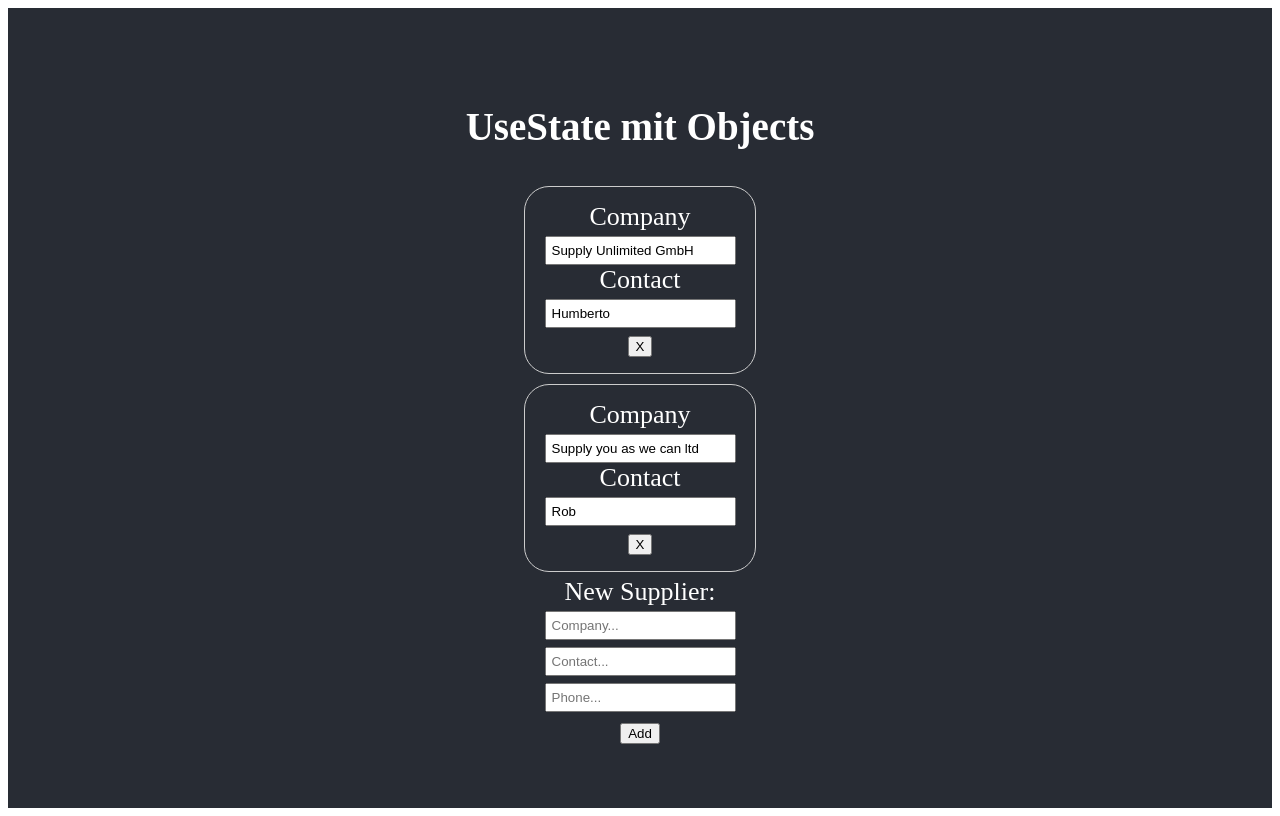
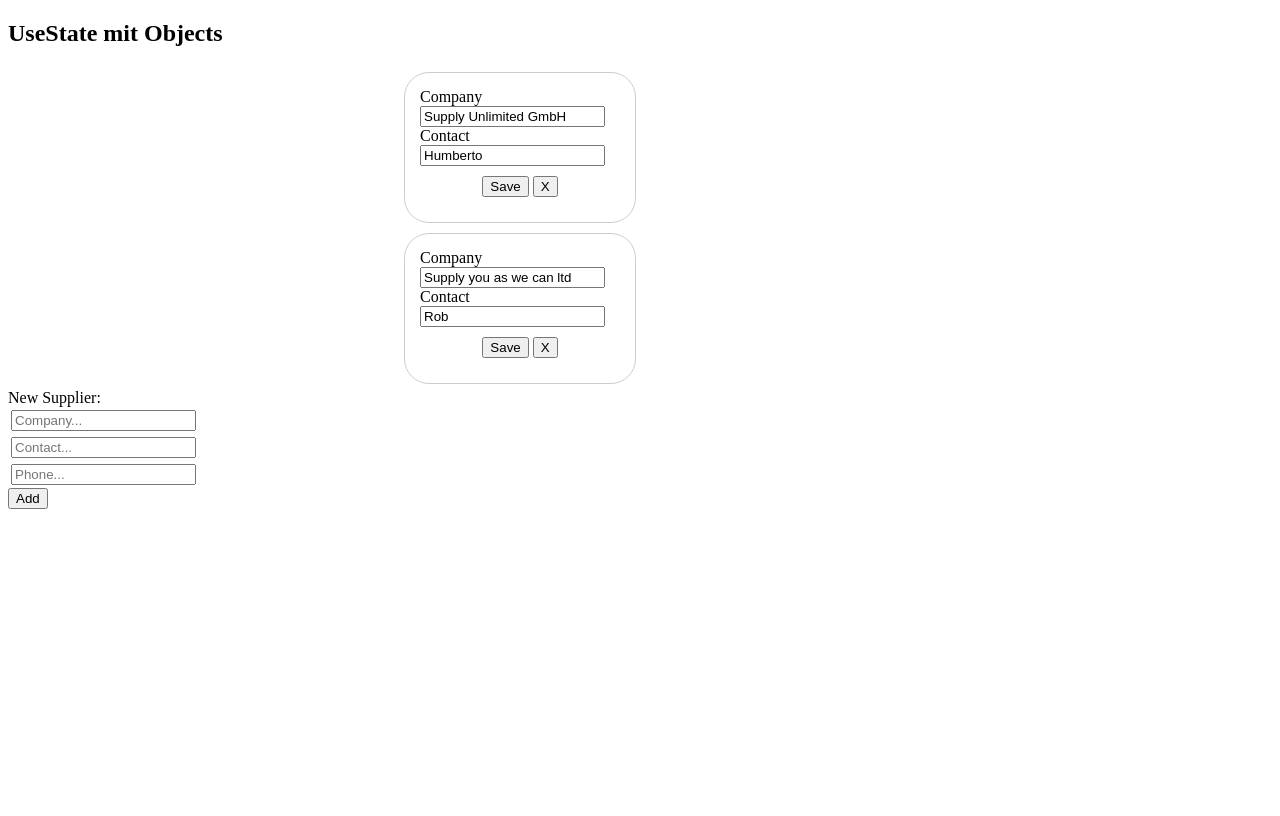
Before and after one commit to Pierluigi10/2_useState_objects, a React (Create React App) app: page / in a window 1280 px wide. Built offline with nearby package versions, Linux system fonts and the light colour scheme.

Commit message:
Implemented updating of suppliers

```diff
--- a/src/App.css
+++ b/src/App.css
@@ -1,34 +1,3 @@
-.App {
-  text-align: center;
-}
-.App-header {
-  background-color: #282c34;
-  min-height: 100vh;
-  display: flex;
-  flex-direction: column;
-  align-items: center;
-  justify-content: center;
-  font-size: calc(10px + 2vmin);
-  color: white;
-}
-.App-link {
-  color: #61dafb;
-}
-/* form {
-  display: flex;
-  flex-direction: column;
-  justify-content: center;
-  align-items: center;
-  width: 100%;
-  height: 50vh;
-}
-*/
-
-input {
-  padding: 5px;
-  width: max-content;
-}
-
 form {
   width: 80vw;
   display: flex;
@@ -37,7 +6,6 @@
 /* form div {
   display: flex;
 } */
-
 .supplier-card {
   width: 200px;
   margin: 5px;
@@ -45,7 +13,6 @@
   border: 1px solid #ccc;
   border-radius: 25px;
 }
-
 .frmAdd {
   display: block;
 }
@@ -53,3 +20,11 @@
 .frmAdd input {
   margin: 3px;
 }
+
+.actions {
+  display: flex;
+  justify-content: center;
+}
+.actions button {
+  margin: 10px 2px;
+}
--- a/src/App.js
+++ b/src/App.js
@@ -1,73 +1,88 @@
-import { useState } from 'react';
-import './App.css';
-import SupplierCard from './components/SupplierCard';
-
+import { useState } from "react";
+import "./App.css";
+import SupplierCard from "./components/SupplierCard";
 function App() {
-
   const supplierDefault = {
     company: "",
     contact: "",
-    phone: ""
-  }
-  const [supplierNew, setSupplierNew] = useState( supplierDefault )
-
+    phone: "",
+  };
+  const [supplierNew, setSupplierNew] = useState(supplierDefault);
   const [suppliers, setSuppliers] = useState([
-    { _id: "s1", company: "Supply Unlimited GmbH", contact: "Humberto", phone: "+4912345" },
-    { _id: "s2", company: "Supply you as we can ltd", contact: "Rob", phone: "+496789"  }
-  ])
-
+    {
+      _id: "s1",
+      company: "Supply Unlimited GmbH",
+      contact: "Humberto",
+      phone: "+4912345",
+    },
+    {
+      _id: "s2",
+      company: "Supply you as we can ltd",
+      contact: "Rob",
+      phone: "+496789",
+    },
+  ]);
   // add new suppliers
   const addSupplier = (e) => {
-    e.preventDefault() // prevent that page is reloaded
-    console.log( "New supplier to add:", supplierNew )
-
+    e.preventDefault(); // prevent that page is reloaded
+    console.log("New supplier to add:", supplierNew);
     // create copy of OLD entries and merge with NEW entry
-    const suppliersNew = [...suppliers, { ...supplierNew, _id: Date.now().toString() }]
-
+    const suppliersNew = [
+      ...suppliers,
+      { ...supplierNew, _id: Date.now().toString() },
+    ];
     // update supplier list and trigger re-render
-    setSuppliers( suppliersNew )
-    setSupplierNew( supplierDefault ) // clear supplier add form
-  }
-
-  // update existing supplier
-  const updateSupplier = () => {
-
-  }
-
+    setSuppliers(suppliersNew);
+    setSupplierNew(supplierDefault); // clear supplier add form
+  };
 
   // RENDER LIST of suppliers
   const jsxSuppliers = suppliers.map((supplier) => (
     <SupplierCard
-      suppliers={ suppliers }
+      suppliers={suppliers}
       supplier={supplier}
-      setSuppliers={ setSuppliers }
-      key={ supplier._id }
+      setSuppliers={setSuppliers}
+      key={supplier._id}
     />
-  ))
-
+  ));
   return (
     <div className="App">
       <header className="App-header">
         <h2>UseState mit Objects</h2>
-        { jsxSuppliers }
+        {jsxSuppliers}
         <div>
           {/* ADD new supplier form */}
-          <form className="frmAdd" onSubmit={ addSupplier } >
+          <form className="frmAdd" onSubmit={addSupplier}>
             <label>New Supplier: </label>
             <div>
-              <input type="text" placeholder="Company..."
-                onChange={ (e) => setSupplierNew({ ...supplierNew, company: e.target.value }) }
-                value={ supplierNew.company } />
+              <input
+                type="text"
+                placeholder="Company..."
+                onChange={(e) =>
+                  setSupplierNew({ ...supplierNew, company: e.target.value })
+                }
+                value={supplierNew.company}
+              />
             </div>
             <div>
-              <input type="text" placeholder="Contact..."
-                onChange={ (e) => setSupplierNew({ ...supplierNew, contact: e.target.value }) }
-                value={ supplierNew.contact} />
+              <input
+                type="text"
+                placeholder="Contact..."
+                onChange={(e) =>
+                  setSupplierNew({ ...supplierNew, contact: e.target.value })
+                }
+                value={supplierNew.contact}
+              />
             </div>
             <div>
-              <input type="text" placeholder="Phone..."
-                onChange={ (e) => setSupplierNew({ ...supplierNew, phone: e.target.value }) }
-                value={ supplierNew.phone} />
+              <input
+                type="text"
+                placeholder="Phone..."
+                onChange={(e) =>
+                  setSupplierNew({ ...supplierNew, phone: e.target.value })
+                }
+                value={supplierNew.phone}
+              />
             </div>
             <div>
               <button type="submit">Add</button>
--- a/src/components/SupplierCard.js
+++ b/src/components/SupplierCard.js
@@ -1,15 +1,54 @@
+import { useEffect, useState } from "react";
+
 const SupplierCard = ({ supplier, suppliers, setSuppliers }) => {
+  // state for storing temporary edits
+  const [supplierEdit, setSupplierEdit] = useState({ ...supplier });
+
+  // SNEAK OUT ON SOME STATE => watch all the changes!
+
+  // useEffect(() => {
+  //   console.log({ supplierEdit })
+  //   console.log( {suppliers} )
+  // }, [supplierEdit])
+
   // delete existing supplier
-  const deleteSupplier = (idSupplierToDelete) => {
-    console.log("We wanna delete ID: ", idSupplierToDelete);
+  const deleteSupplier = () => {
+    console.log("We wanna delete ID: ", supplier._id);
 
     // delete item by filtering it out!
-    const suppliersKeep = suppliers.filter(
-      (supplier) => supplier._id !== idSupplierToDelete
-    );
+    const suppliersKeep = suppliers.filter((sup) => sup._id !== supplier._id);
 
     // overwrite list of suppliers with those we wanna keep / without deleted
     setSuppliers(suppliersKeep);
+  };
+
+  // update existing supplier
+  const updateSupplier = () => {
+    console.log("Updating supplier...", supplierEdit);
+
+    // take supplierEdit object => find entry in supplier list => and replace / update values
+    // suppliers => []
+    // supplierEdit => {}
+
+    // UPDATE METHOD 1)
+    // findElement
+    // upate element
+    // splice old thing with new thing
+
+    // UPDATE METHOD 2)
+    // filter() => old item weg
+    // updated => push()
+    // overwrite
+
+    // UPDATE METHOD 3)
+    // map()
+
+    // loop over all items, return all items, but with some item modified...
+    const suppliersUpdated = suppliers.map((supplier) => {
+      return supplier._id !== supplierEdit._id ? supplier : { ...supplierEdit };
+    });
+
+    setSuppliers(suppliersUpdated);
   };
 
   return (
@@ -18,14 +57,29 @@
         <div className="supplier-card">
           <div>
             <label>Company</label>
-            <input type="text" defaultValue={supplier.company} />
+            <input
+              type="text"
+              value={supplierEdit.company}
+              onChange={(e) =>
+                setSupplierEdit({ ...supplierEdit, company: e.target.value })
+              }
+            />
           </div>
           <div>
             <label>Contact</label>
-            <input type="text" defaultValue={supplier.contact} />
+            <input
+              type="text"
+              defaultValue={supplierEdit.contact}
+              onChange={(e) =>
+                setSupplierEdit({ ...supplierEdit, contact: e.target.value })
+              }
+            />
           </div>
           <div className="actions">
-            <button type="button" onClick={() => deleteSupplier(supplier._id)}>
+            <button type="button" onClick={updateSupplier}>
+              Save
+            </button>
+            <button type="button" onClick={deleteSupplier}>
               X
             </button>
           </div>
@@ -34,5 +88,4 @@
     </div>
   );
 };
-
 export default SupplierCard;
```
